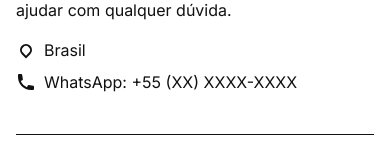
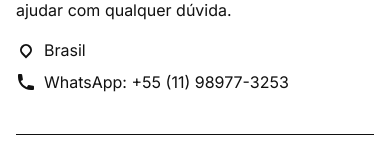
Before and after one commit to diwberg/zapflow-mcp, a Next.js app: page / in a window 390 px wide. Shown: the part 7944-8104 px from the top of the page. Built offline with nearby package versions, Linux system fonts and the light colour scheme; no server answers.

Commit message:
phone number

```diff
--- a/src/components/layout/Footer.tsx
+++ b/src/components/layout/Footer.tsx
@@ -68,7 +68,7 @@ const Footer = () => {
                 <svg xmlns="http://www.w3.org/2000/svg" className="h-5 w-5 text-primary" viewBox="0 0 20 20" fill="currentColor">
                   <path d="M2 3a1 1 0 011-1h2.153a1 1 0 01.986.836l.74 4.435a1 1 0 01-.54 1.06l-1.548.773a11.037 11.037 0 006.105 6.105l.774-1.548a1 1 0 011.059-.54l4.435.74a1 1 0 01.836.986V17a1 1 0 01-1 1h-2C7.82 18 2 12.18 2 5V3z" />
                 </svg>
-                <span>WhatsApp: +55 (XX) XXXX-XXXX</span>
+                <span>WhatsApp: +55 (11) 98977-3253</span>
               </div>
             </div>
           </div>
```
